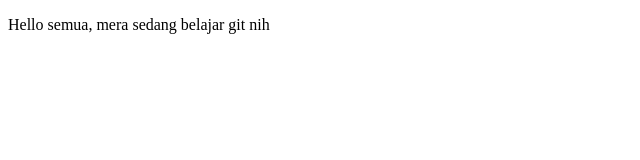
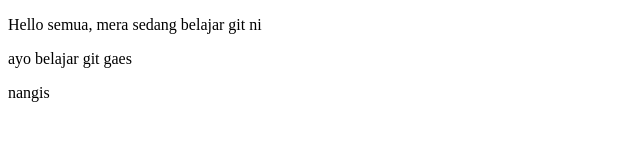
Before and after one commit to mera28/belajargitgit, a plain HTML site: page index.html in a window 1280 px wide. Shown: the whole page, without its empty margins (0-640 px from the left). Drawn offline with Linux system fonts and the light colour scheme.

Commit message:
ayo belajar git gaes

```diff
--- a/index.html
+++ b/index.html
@@ -6,6 +6,8 @@
     <title>Belajar Git - Zahiyyah Humaira</title>
 </head>
 <body>
-    <p>Hello semua, mera sedang belajar git nih</p>
+    <p>Hello semua, mera sedang belajar git ni</p>
+    <p>ayo belajar git gaes</p>
+    <p>nangis</p>
 </body>
 </html>
```
